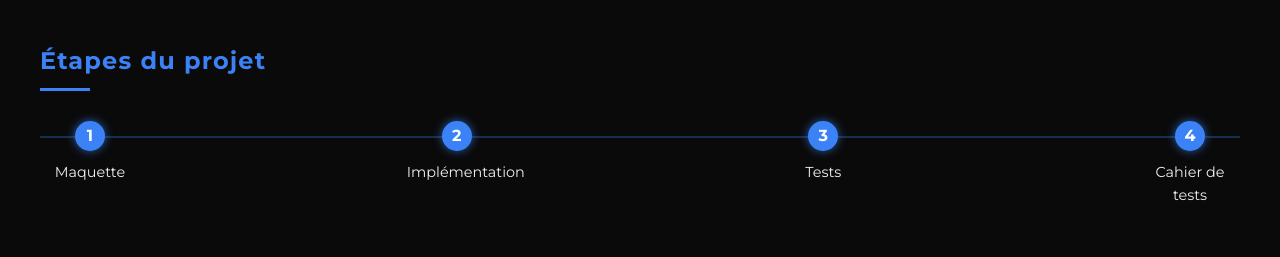
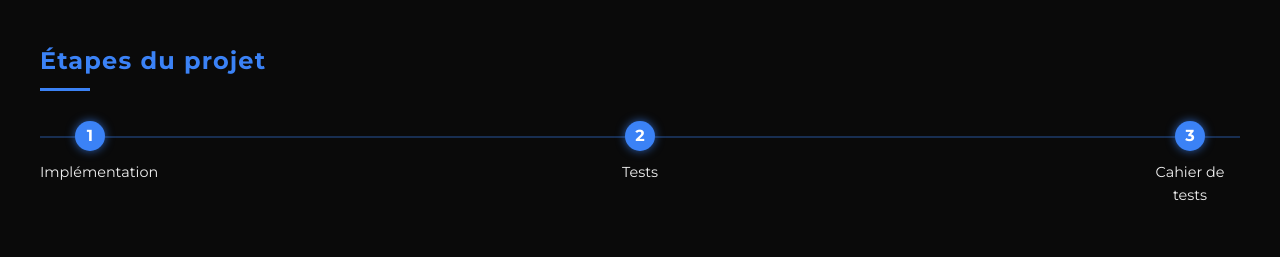
Before and after one commit to Tx-diloxi/Portfolio, a plain HTML site: page files/projet/projet_1.01.html in a window 1280 px wide. Shown: the part 920-1177 px from the top of the page. Drawn offline with Linux system fonts and the light colour scheme.

Commit message:
Update projet_1.01.html

```diff
--- a/files/projet/projet_1.01.html
+++ b/files/projet/projet_1.01.html
@@ -64,18 +64,14 @@
                 <div class="progress-steps">
                     <div class="step">
                         <div class="step-icon">1</div>
-                        <div class="step-text">Maquette</div>
+                        <div class="step-text">Implémentation</div>
                     </div>
                     <div class="step">
                         <div class="step-icon">2</div>
-                        <div class="step-text">Implémentation</div>
+                        <div class="step-text">Tests</div>
                     </div>
                     <div class="step">
                         <div class="step-icon">3</div>
-                        <div class="step-text">Tests</div>
-                    </div>
-                    <div class="step">
-                        <div class="step-icon">4</div>
                         <div class="step-text">Cahier de tests</div>
                     </div>
                 </div>
```
